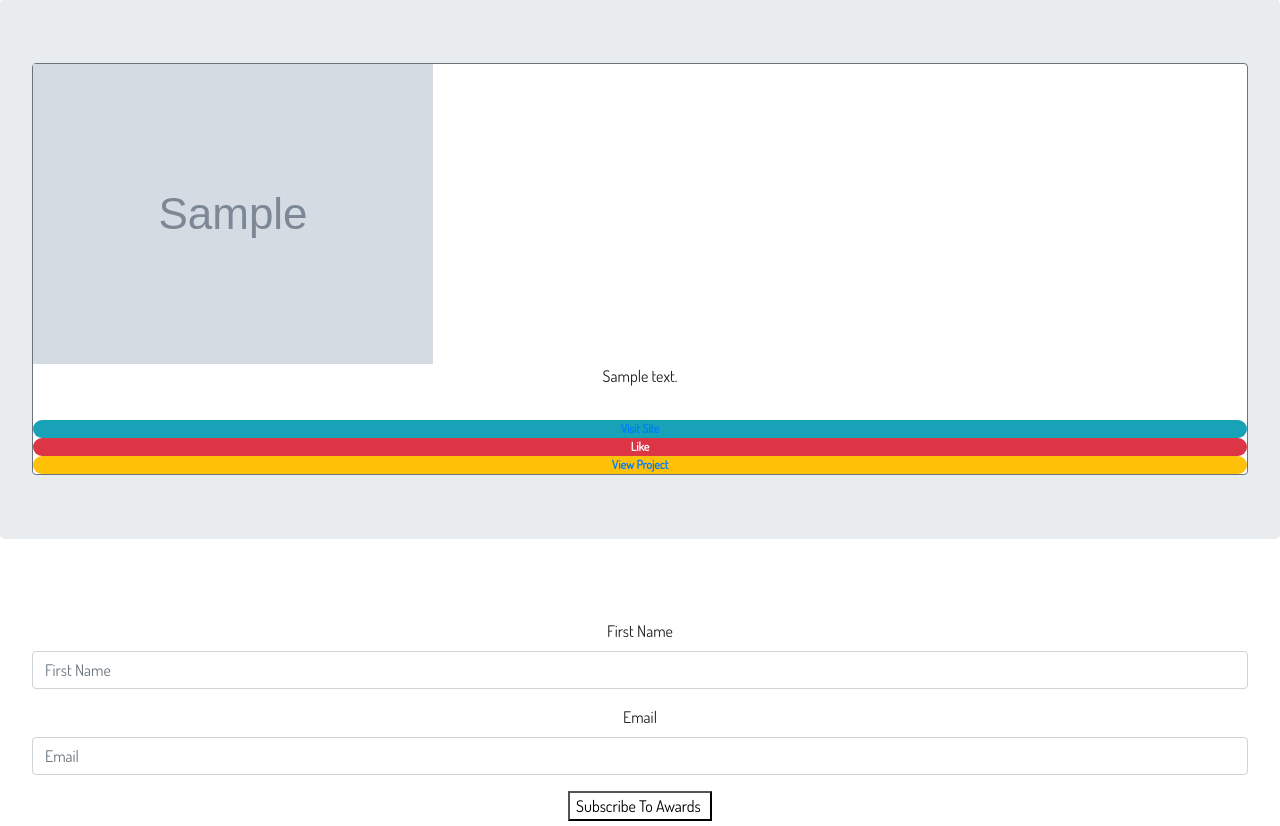
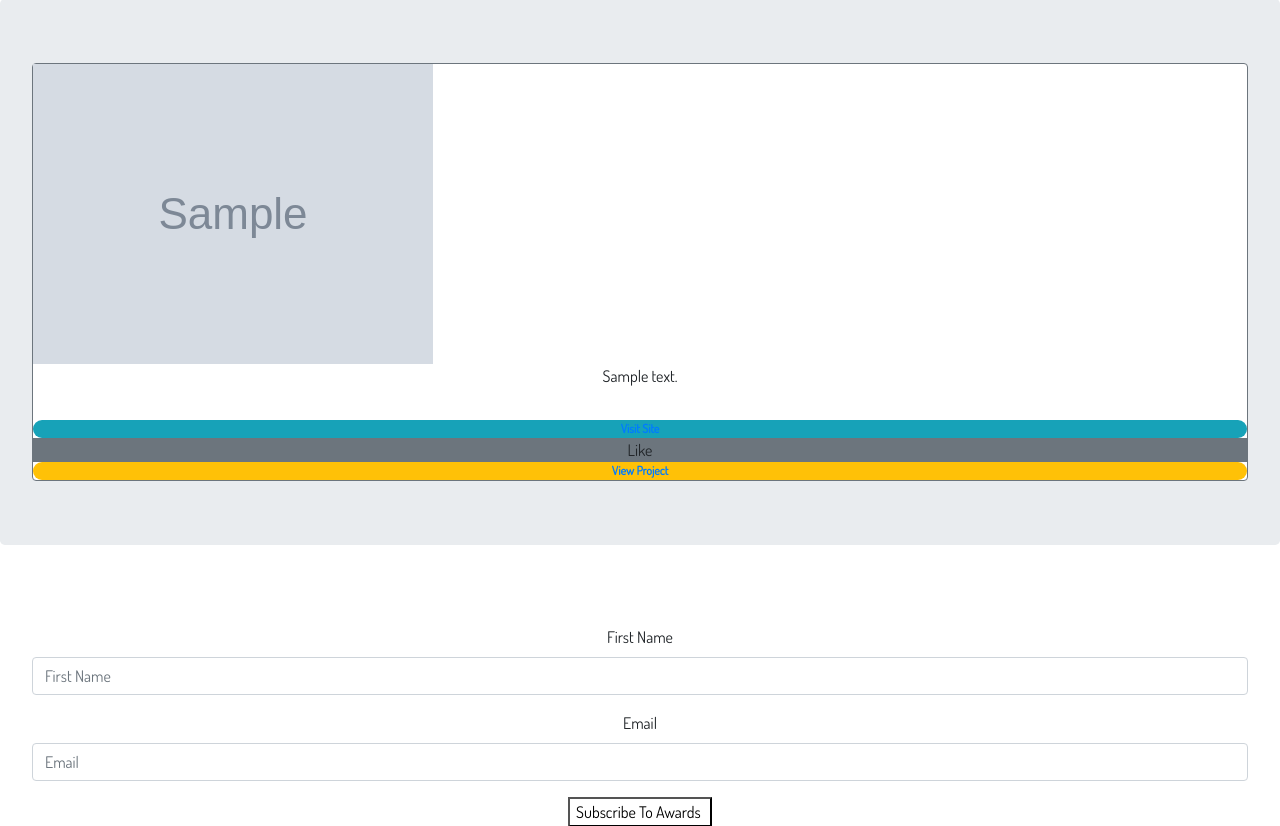
Before and after one commit to Apamela/webapp, a Django app: page / in a window 1280 px wide; the page is wider, and only the part inside the window is pictured. Shown: the part 1007-1833 px from the top of that part. Run offline with Django 3.2, Linux system fonts and the light colour scheme; a user stored in the database is signed in; tables that the repository leaves empty hold one stand-in row (values such as "Sample post"); grey boxes marked "Sample" are stand-in pictures; some libraries are stand-ins or nearby versions; some web fonts are replaced.

Commit message:
add the navbar color

```diff
--- a/website/templates/welcome.html
+++ b/website/templates/welcome.html
@@ -29,7 +29,7 @@
      <p style="font-family: 'Dosis', sans-serif; text-align:center;"> {{ project.user.username}}</p>
      <span class="badge badge-pill badge-info" style="font-family: 'Dosis', sans-serif;">
        <a href="{{ project.project_url}}">Visit Site</a></span>
-      <span class="badge badge-pill badge-danger" style="font-family: 'Dosis', sans-serif; text-align:center;">Like</span>
+      <span class="bg-secondary" style="font-family: 'Dosis', sans-serif; text-align:center;">Like</span>
   <span class="badge badge-pill badge-warning" style="font-family: 'Dosis', sans-serif; text-align:center;"><a href="{% url 'project' project.id %}">View Project</a></span>
 
     </div>
```
